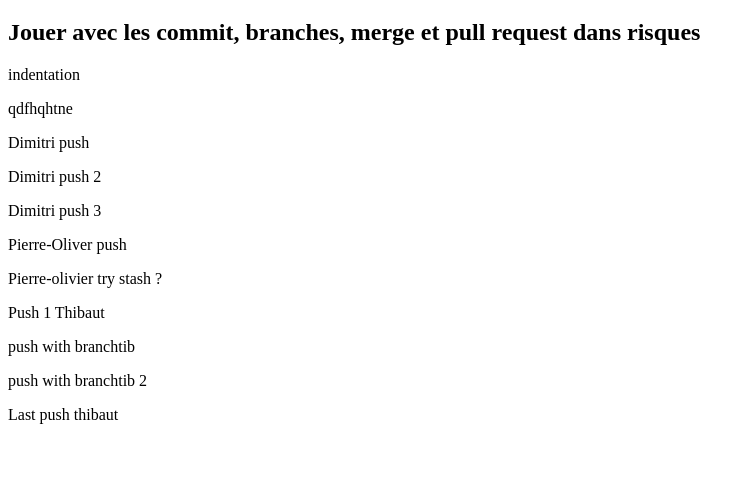
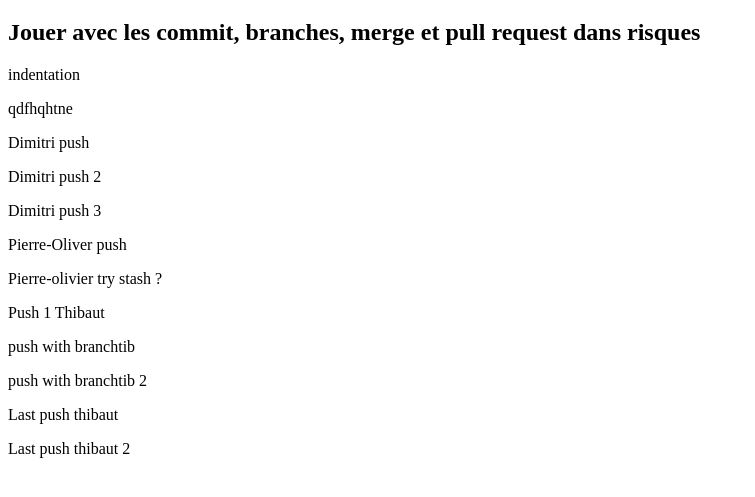
Before and after one commit to Tadkozh/ProjetRMtestsGit-Github, a website: page index.html in a window 1280 px wide. Shown: the part 61-558 px from the top of the page, without its empty margins (0-755 px from the left). Drawn offline with Linux system fonts and the light colour scheme.

Commit message:
last one 2

```diff
--- a/index.html
+++ b/index.html
@@ -20,5 +20,6 @@
     <p>push with branchtib</p>
     <p>push with branchtib 2</p>
     <p>Last push thibaut</p>
+    <p>Last push thibaut 2</p>
   </body>
 </html>
```
